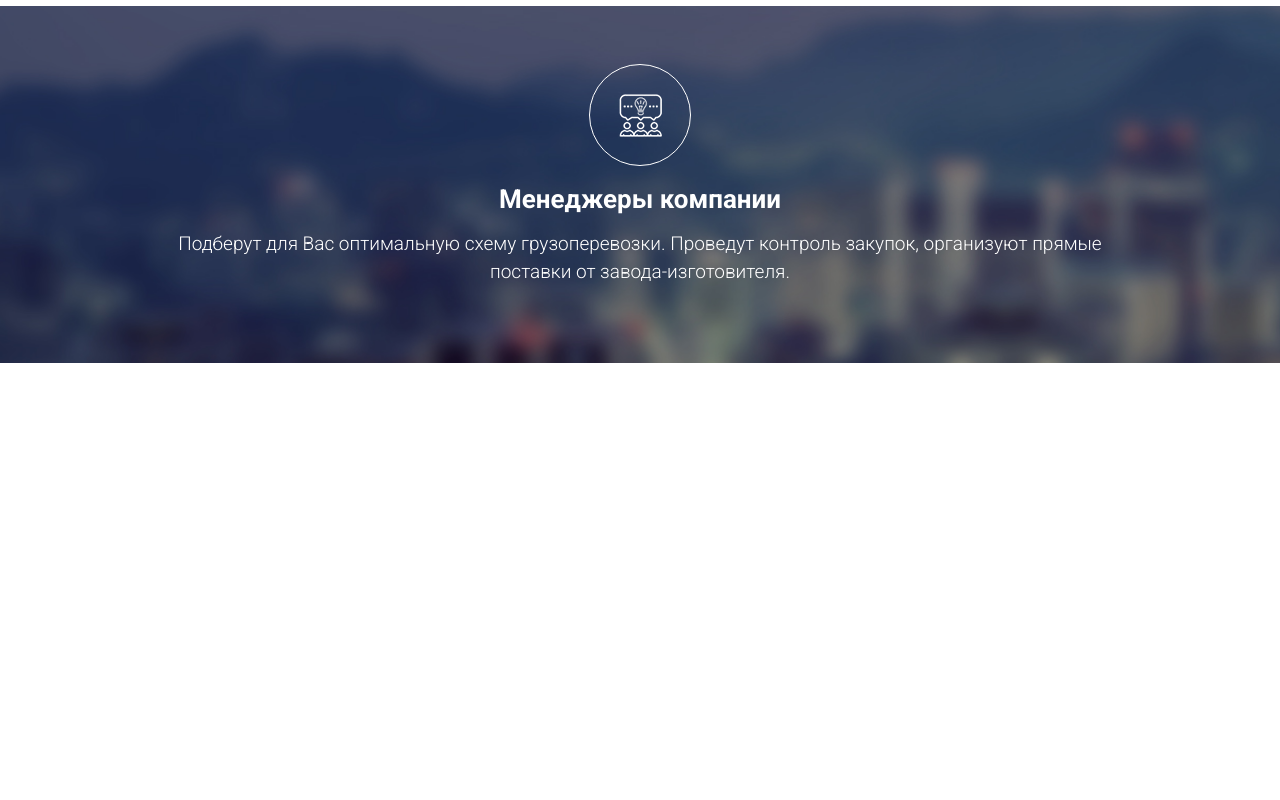
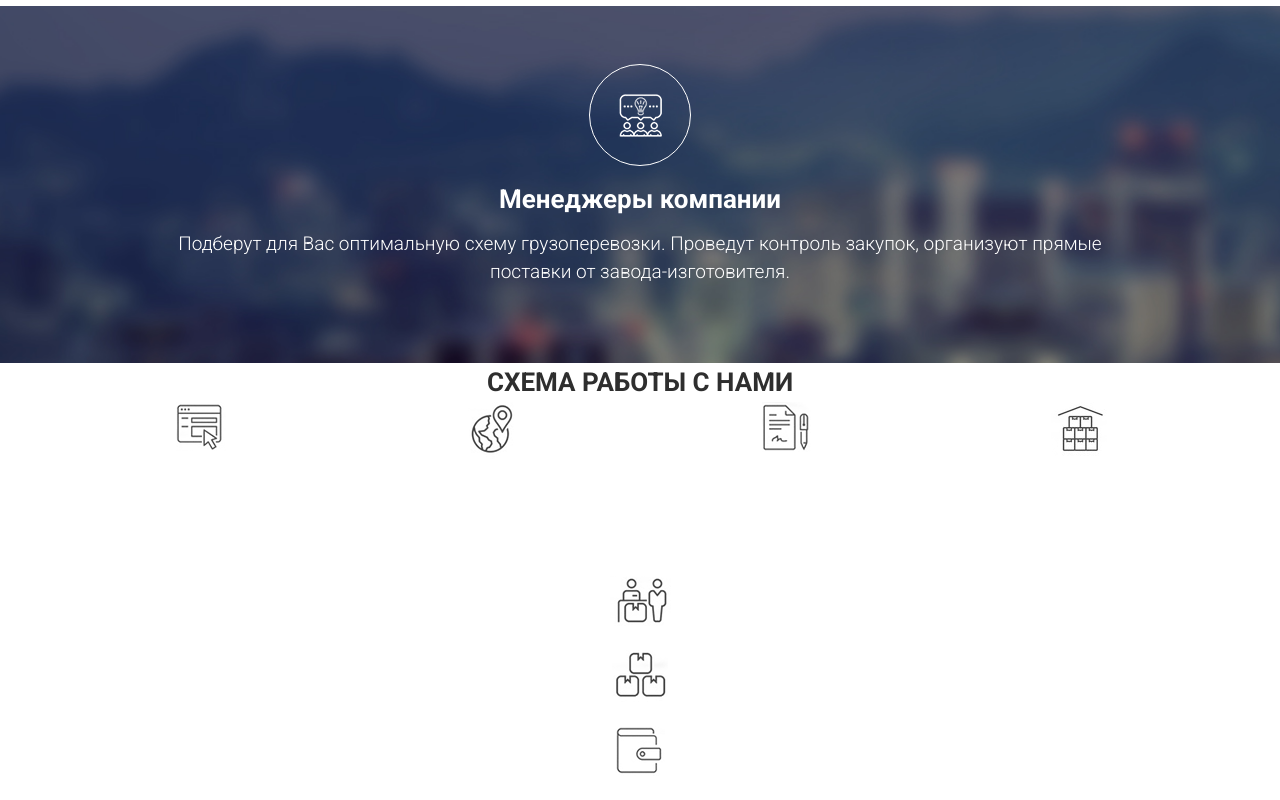
Before and after one commit to yurii-korolchuk/global, a plain HTML site: page src/index.html in a window 1280 px wide. Shown: the part 3269-4069 px from the top of the page. Before the commit the page ends 3632 px from the top, so only its background shows below. Drawn offline with Linux system fonts and the light colour scheme.

Commit message:
HTML for scheme section completed

```diff
--- a/src/index.html
+++ b/src/index.html
@@ -270,5 +270,64 @@
             </div>
         </div>
     </section>
+    <section class="scheme">
+        <div class="container">
+            <h2 class="header-text">Схема работы с нами</h2>
+            <div class="row">
+                <div class="col-md-3">
+                    <div class="info info_vertical">
+                        <img src="icons/scheme_form.png" alt="form" class="info__img">
+                        <div class="info__text"><span>Заявка</span>
+                            Вы оставляете заявку на нашем сайте или звоните нам
+                        </div>
+                    </div>
+                </div>
+                <div class="col-md-3">
+                    <div class="info info_vertical">
+                        <img src="icons/scheme_analytics.png" alt="analytics" class="info__img">
+                        <div class="info__text"><span>Аналитика доставки</span>
+                            Мы просчитываем варианты доставки Вашего груза
+                        </div>
+                    </div>
+                </div>
+                <div class="col-md-3">
+                    <div class="info info_vertical">
+                        <img src="icons/scheme_contract.png" alt="contract" class="info__img">
+                        <div class="info__text"><span>Договор</span>
+                            Заключаем с Вами договор о поставке груза из Китая
+                        </div>
+                    </div>
+                </div>
+                <div class="col-md-3">
+                    <div class="info info_vertical">
+                        <img src="icons/scheme_delivery.png" alt="delivery" class="info__img">
+                        <div class="info__text"><span>Доставка на наш склад</span>
+                            Связываемся с Вашим поставщиком в Китае и договариваемся о доставке груза на наш склад
+                        </div>
+                    </div>
+                </div>
+            </div>
+        </div>
+        <div class="scheme__wrapper">
+            <div class="info info_vertical">
+                <img src="icons/scheme_check.png" alt="check" class="info__img">
+                <div class="info__text"><span>Проверка груза</span>
+                    Мы проверяем, собираем и упаковываем перед отправкой Ваш груз на своём складе
+                </div>
+            </div>
+            <div class="info info_vertical">
+                <img src="icons/scheme_delivery2.png" alt="delivery2" class="info__img">
+                <div class="info__text"><span>Доставка груза</span>
+                    Мы перевозим ваш груз до места назначения и производим таможенную очистку
+                </div>
+            </div>
+            <div class="info info_vertical">
+                <img src="icons/scheme_payment.png" alt="payment" class="info__img">
+                <div class="info__text"><span>Оплата</span>
+                    Оплачиваете доставку груза при получении
+                </div>
+            </div>
+        </div>
+    </section>
 </body>
 </html>
```
